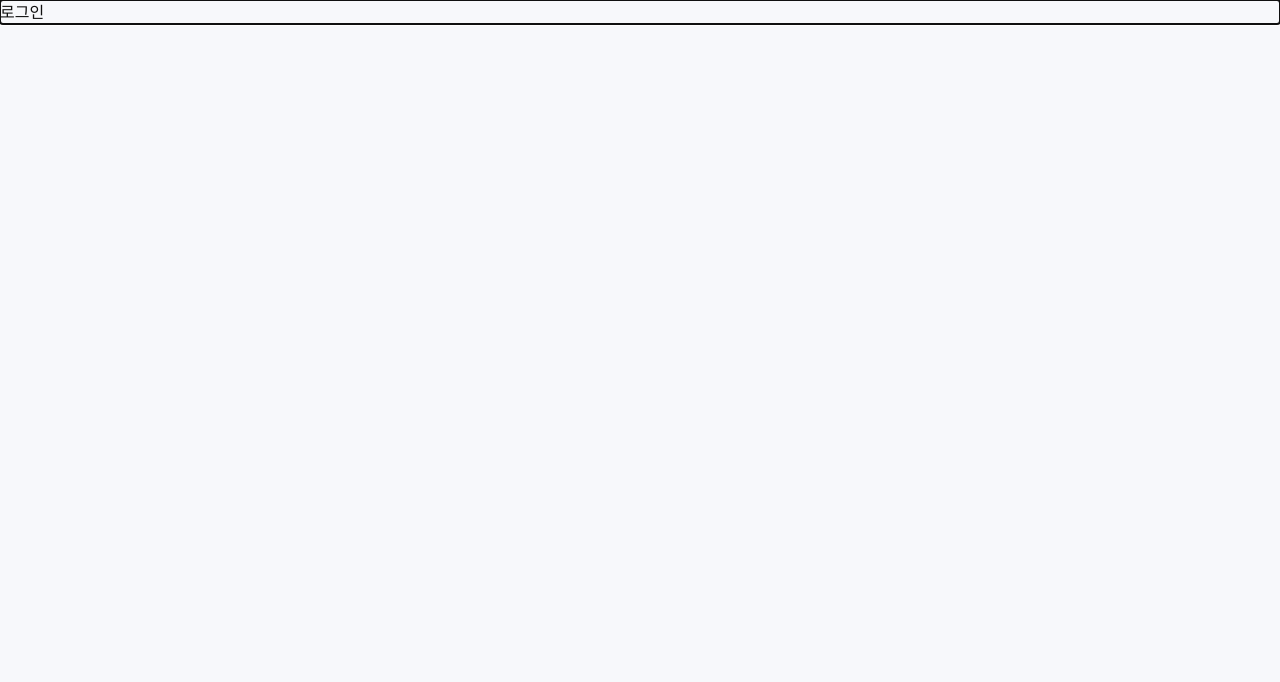
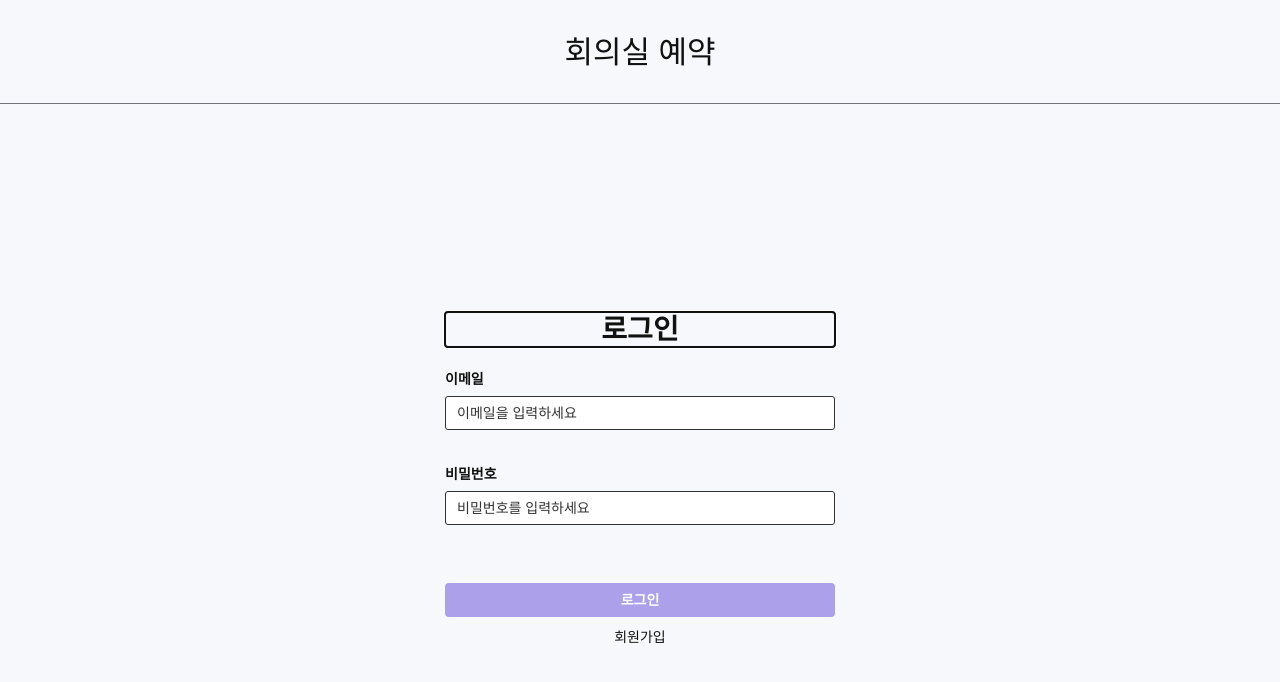
Before and after one commit to 100-hours-a-week/KTB4_Connor_Week7, a React (Vite) app: page /login in a window 1280 px wide. Shown: the top 682 px of the page. Built offline with nearby package versions, Linux system fonts and the light colour scheme; a web font is replaced by a local one.

Commit message:
feat(react): 로그인과 로그아웃 화면 이전

```diff
--- /dev/null
+++ b/src/app/layout/AppLayout.jsx
@@ -0,0 +1,16 @@
+import { Outlet } from "react-router";
+import { LogoutButton } from "../../features/authenticate/LogoutButton.jsx";
+
+function AppLayout() {
+  return (
+    <>
+      <header className="site-header">
+        <h1>회의실 예약</h1>
+        <LogoutButton />
+      </header>
+      <Outlet />
+    </>
+  );
+}
+
+export { AppLayout };
--- a/src/app/router/AppRouter.jsx
+++ b/src/app/router/AppRouter.jsx
@@ -1,5 +1,7 @@
 import { Navigate, Route, Routes } from "react-router";
+import { AppLayout } from "../layout/AppLayout.jsx";
 import { useAuth } from "../providers/AuthProvider.jsx";
+import { LoginPage } from "../../pages/login/LoginPage.jsx";
 import { ProtectedRoute } from "./ProtectedRoute.jsx";
 
 function RoutePlaceholder({ title }) {
@@ -15,23 +17,15 @@ function RootRedirect() {
   return <Navigate to={isAuthenticated ? "/rooms" : "/login"} replace />;
 }
 
-function LoginRoute() {
-  const { isAuthenticated } = useAuth();
-  return isAuthenticated ? (
-    <Navigate to="/rooms" replace />
-  ) : (
-    <RoutePlaceholder title="로그인" />
-  );
-}
-
 function AppRouter() {
   return (
     <Routes>
       <Route path="/" element={<RootRedirect />} />
-      <Route path="/login" element={<LoginRoute />} />
+      <Route path="/login" element={<LoginPage />} />
       <Route path="/signup" element={<RoutePlaceholder title="회원가입" />} />
 
       <Route element={<ProtectedRoute />}>
+        <Route element={<AppLayout />}>
           <Route
             path="/profile"
             element={<RoutePlaceholder title="회원정보 수정" />}
@@ -70,6 +64,7 @@ function AppRouter() {
             element={<RoutePlaceholder title="예약 상세" />}
           />
         </Route>
+      </Route>
 
       <Route path="*" element={<Navigate to="/" replace />} />
     </Routes>
--- /dev/null
+++ b/src/features/authenticate/LoginForm.jsx
@@ -0,0 +1,129 @@
+import { useEffect, useState } from "react";
+import {
+  AUTH_LOGIN_FAILURE,
+  LOGIN_EMAIL_FORMAT,
+  LOGIN_EMAIL_REQUIRED,
+  LOGIN_PASSWORD_REQUIRED,
+} from "../../constants/messages.js";
+import { isValidEmail } from "../../utils/validation.js";
+
+function validateLogin(values) {
+  const errors = {};
+  const email = values.email.trim();
+
+  if (!email) errors.email = LOGIN_EMAIL_REQUIRED;
+  else if (!isValidEmail(email)) errors.email = LOGIN_EMAIL_FORMAT;
+  if (!values.password) errors.password = LOGIN_PASSWORD_REQUIRED;
+
+  return errors;
+}
+
+function LoginForm({ authenticate, onAuthenticated, initialFeedback = "" }) {
+  const [values, setValues] = useState({ email: "", password: "" });
+  const [errors, setErrors] = useState({ form: initialFeedback });
+  const [submitting, setSubmitting] = useState(false);
+  const canSubmit =
+    isValidEmail(values.email.trim()) && Boolean(values.password);
+
+  useEffect(() => {
+    if (initialFeedback) {
+      setErrors((current) => ({ ...current, form: initialFeedback }));
+    }
+  }, [initialFeedback]);
+
+  function changeField(name, value) {
+    setValues((current) => ({ ...current, [name]: value }));
+    setErrors((current) => ({ ...current, [name]: "", form: "" }));
+  }
+
+  function validateField(name) {
+    const nextErrors = validateLogin(values);
+    setErrors((current) => ({
+      ...current,
+      [name]: nextErrors[name] || "",
+    }));
+  }
+
+  async function handleSubmit(event) {
+    event.preventDefault();
+    if (submitting) return;
+
+    const nextErrors = validateLogin(values);
+    setErrors(nextErrors);
+    if (Object.keys(nextErrors).length) return;
+
+    setSubmitting(true);
+    try {
+      const user = await authenticate({
+        email: values.email.trim(),
+        password: values.password,
+      });
+      onAuthenticated(user);
+    } catch (error) {
+      setErrors({ form: error.message || AUTH_LOGIN_FAILURE });
+    } finally {
+      setSubmitting(false);
+    }
+  }
+
+  return (
+    <form className="login-form" noValidate onSubmit={handleSubmit}>
+      <div className="field">
+        <label htmlFor="email">이메일</label>
+        <input
+          id="email"
+          name="email"
+          type="email"
+          autoComplete="email"
+          placeholder="이메일을 입력하세요"
+          aria-describedby="email-helper form-helper"
+          aria-invalid={Boolean(errors.email)}
+          value={values.email}
+          onChange={(event) => changeField("email", event.target.value)}
+          onBlur={() => validateField("email")}
+        />
+        <p id="email-helper" className="helper-text" aria-live="polite">
+          {errors.email || ""}
+        </p>
+      </div>
+
+      <div className="field">
+        <label htmlFor="password">비밀번호</label>
+        <input
+          id="password"
+          name="password"
+          type="password"
+          autoComplete="current-password"
+          placeholder="비밀번호를 입력하세요"
+          aria-describedby="password-helper form-helper"
+          aria-invalid={Boolean(errors.password)}
+          value={values.password}
+          onChange={(event) => changeField("password", event.target.value)}
+          onBlur={() => validateField("password")}
+        />
+        <p id="password-helper" className="helper-text" aria-live="polite">
+          {errors.password || ""}
+        </p>
+      </div>
+
+      <p
+        id="form-helper"
+        className="helper-text form-helper"
+        aria-live="polite"
+      >
+        {errors.form || ""}
+      </p>
+
+      <button
+        className="login-button"
+        type="submit"
+        disabled={submitting || !canSubmit}
+        aria-busy={submitting}
+      >
+        {submitting ? "로그인 중..." : "로그인"}
+      </button>
+    </form>
+  );
+}
+
+export { LoginForm };
--- /dev/null
+++ b/src/features/authenticate/LogoutButton.jsx
@@ -0,0 +1,39 @@
+import { useState } from "react";
+import { useNavigate } from "react-router";
+import { logout } from "../../api/auth.js";
+import { useAuth } from "../../app/providers/AuthProvider.jsx";
+import { AUTH_LOGOUT_FAILURE_LOG } from "../../constants/messages.js";
+
+function LogoutButton({ logoutRequest = logout }) {
+  const navigate = useNavigate();
+  const { clearAuthentication } = useAuth();
+  const [submitting, setSubmitting] = useState(false);
+
+  async function handleLogout() {
+    if (submitting) return;
+    setSubmitting(true);
+
+    try {
+      await logoutRequest();
+    } catch (error) {
+      console.error(AUTH_LOGOUT_FAILURE_LOG, error);
+    } finally {
+      clearAuthentication();
+      navigate("/login", { replace: true });
+    }
+  }
+
+  return (
+    <button
+      className="logout-button"
+      type="button"
+      disabled={submitting}
+      aria-busy={submitting}
+      onClick={handleLogout}
+    >
+      로그아웃
+    </button>
+  );
+}
+
+export { LogoutButton };
--- /dev/null
+++ b/src/pages/login/LoginPage.jsx
@@ -0,0 +1,49 @@
+import { useEffect, useState } from "react";
+import { Link, Navigate, useNavigate } from "react-router";
+import { login } from "../../api/auth.js";
+import { useAuth } from "../../app/providers/AuthProvider.jsx";
+import { LoginForm } from "../../features/authenticate/LoginForm.jsx";
+
+function LoginPage() {
+  const navigate = useNavigate();
+  const { isAuthenticated, saveAuthenticatedUser } = useAuth();
+  const [initialFeedback, setInitialFeedback] = useState("");
+
+  useEffect(() => {
+    const feedback = sessionStorage.getItem("loginFeedback");
+    if (!feedback) return;
+
+    setInitialFeedback(feedback);
+    sessionStorage.removeItem("loginFeedback");
+  }, []);
+
+  if (isAuthenticated) return <Navigate to="/rooms" replace />;
+
+  return (
+    <>
+      <header className="site-header">
+        <h1>회의실 예약</h1>
+      </header>
+      <main className="login-page">
+        <section className="login-section" aria-labelledby="login-title">
+          <h2 id="login-title" tabIndex={-1}>
+            로그인
+          </h2>
+          <LoginForm
+            authenticate={login}
+            initialFeedback={initialFeedback}
+            onAuthenticated={(user) => {
+              saveAuthenticatedUser(user);
+              navigate("/rooms", { replace: true });
+            }}
+          />
+          <Link className="signup-link" to="/signup">
+            회원가입
+          </Link>
+        </section>
+      </main>
+    </>
+  );
+}
+
+export { LoginPage };
```
Also changed, not shown: 1 other file (tests, documents, lock files or other folders). Lines whose indentation alone changed are shown as unchanged.
